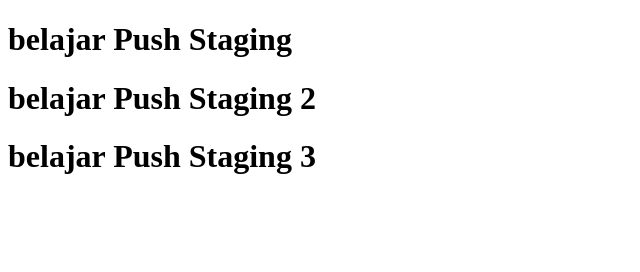
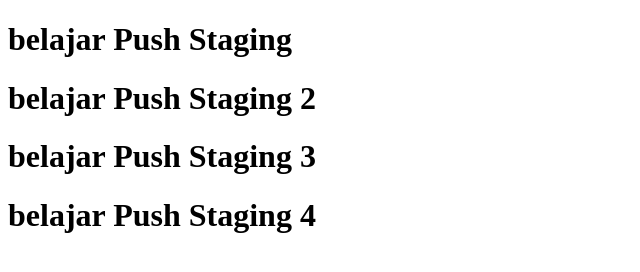
Before and after one commit to andyhackim/belajar-niomic, a plain HTML site: page header.html in a window 1280 px wide. Shown: the whole page, without its empty margins (0-640 px from the left). Drawn offline with Linux system fonts and the light colour scheme.

```diff
--- a/header.html
+++ b/header.html
@@ -8,5 +8,6 @@
 <h1>belajar Push Staging</h1>
 <h1>belajar Push Staging 2</h1>
 <h1>belajar Push Staging 3</h1>
+<h1>belajar Push Staging 4</h1>
   </body>
 </html>
```
